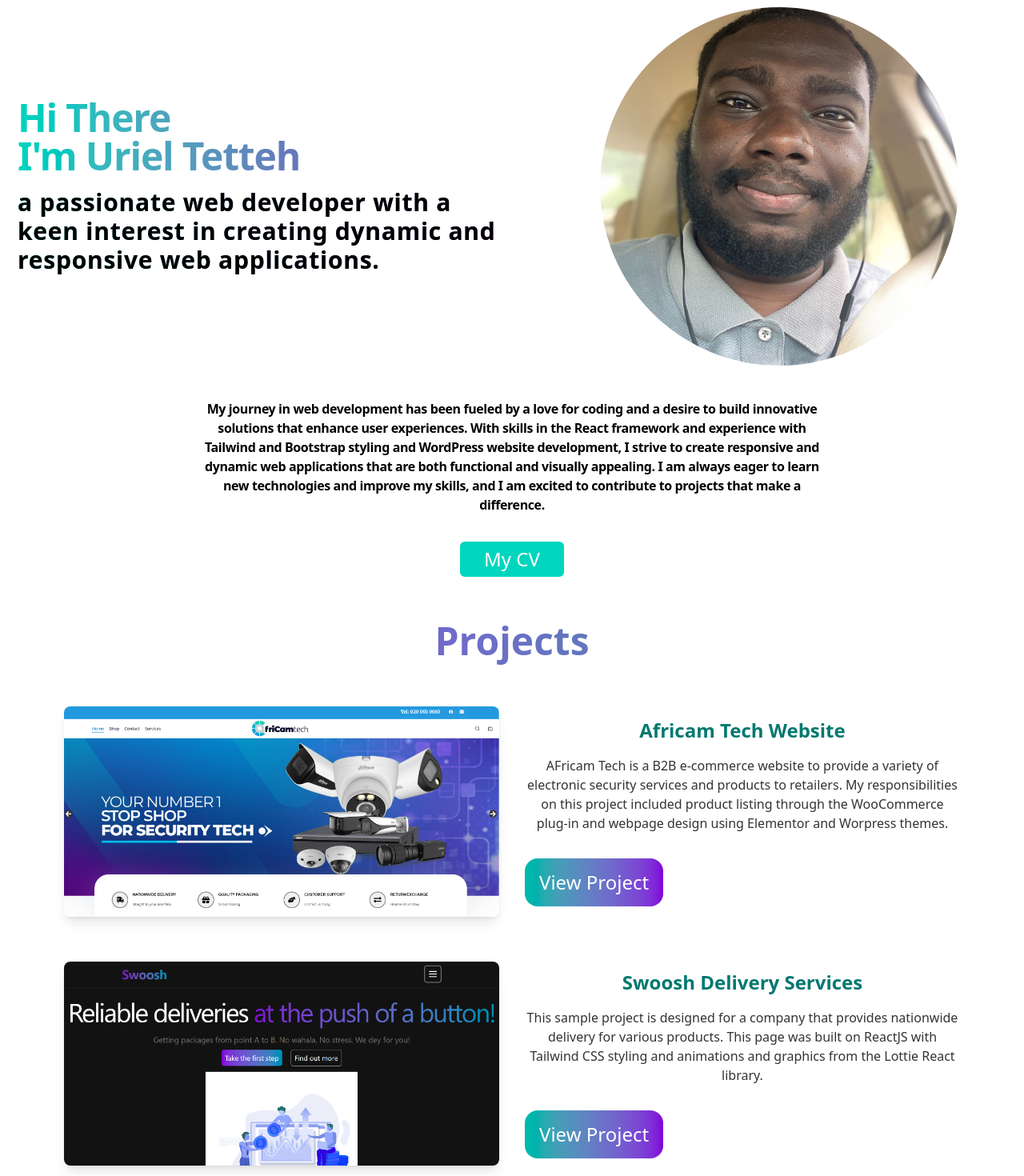
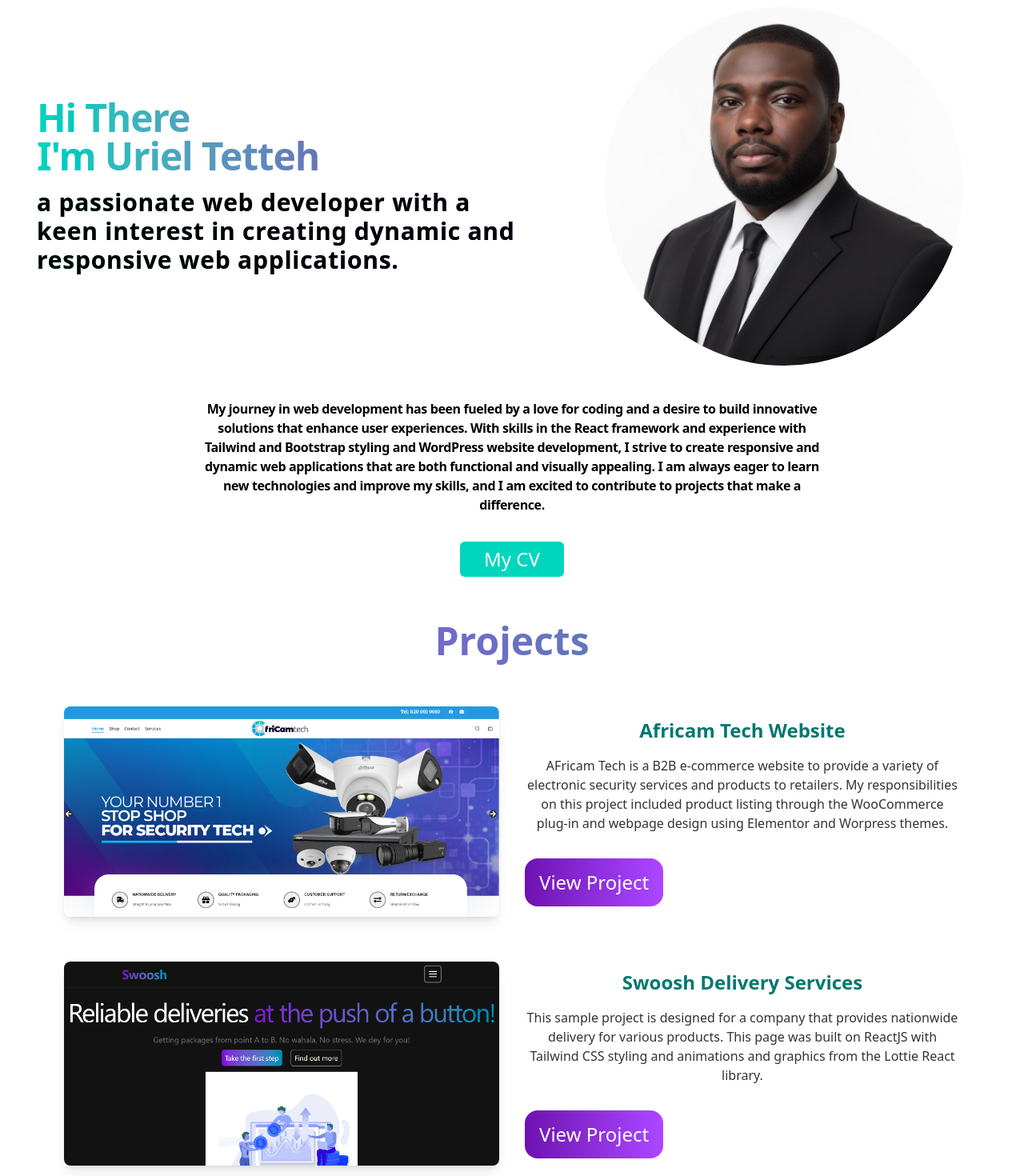
Before and after one commit to urieltetteh97/folio, a React (Vite) app in the folder portfolio-app/: page / in a window 1280 px wide. Shown: the part 100-1570 px from the top of the page at 80% size. Built offline with nearby package versions, Linux system fonts and the light colour scheme; a web font is replaced by a local one.

Commit message:
profile photo changed, project button bg colors changed

```diff
--- a/portfolio-app/src/components/About.jsx
+++ b/portfolio-app/src/components/About.jsx
@@ -1,6 +1,6 @@
 import React from 'react'
 import { motion } from 'framer-motion'
-import profilePic from '../assets/uu.jpg'
+import profilePic from '../assets/uugemini.jpg'
 
 const About = () => {
   const fadeInUp = {
@@ -26,7 +26,7 @@ const About = () => {
         initial="initial"
         animate="animate"
       >
-        <div className="md:w-1/2 w-full flex flex-col justify-center items-start md:text-left text-center">
+        <div className="md:w-1/2 w-full flex flex-col justify-center items-start md:text-left text-center ms-6">
           <motion.h1
             variants={fadeInUp}
             initial="initial"
--- a/portfolio-app/src/components/Projects.jsx
+++ b/portfolio-app/src/components/Projects.jsx
@@ -61,7 +61,7 @@ const Projects = () => {
             <p className="text-black/80">
               AFricam Tech is a B2B e-commerce website to provide a variety of electronic security services and products to retailers. My responsibilities on this project included product listing through the WooCommerce plug-in and webpage design using Elementor and Worpress themes.
             </p>
-           <button className="rounded-2xl px-4.5 py-3.5 cursor-pointer transform hover:scale-108 transition-all duration-300 ease-in-out bg-gradient-to-r from-teal-500 to-purple-700 w-max mt-4">
+           <button className="rounded-2xl px-4.5 py-3.5 cursor-pointer transform hover:scale-108 transition-all duration-300 ease-in-out bg-gradient-to-r from-purple-800 to-purple-500 w-max mt-4">
               <span className="text-white font bold text-2xl">
                 <a href="https://africamtech.com/"> View Project</a></span>
 
@@ -98,7 +98,7 @@ const Projects = () => {
             <p className="text-black/80">
               This sample project is designed for a company that provides nationwide delivery for various products. This page was built on ReactJS with Tailwind CSS styling and animations and graphics from the Lottie React library.
             </p>
-            <button className="rounded-2xl px-4.5 py-3.5 cursor-pointer transform hover:scale-108 transition-all duration-300 ease-in-out bg-gradient-to-r from-teal-500 to-purple-700 w-max mt-4">
+            <button className="rounded-2xl px-4.5 py-3.5 cursor-pointer transform hover:scale-108 transition-all duration-300 ease-in-out bg-gradient-to-r  from-purple-800 to-purple-500 w-max mt-4">
               <span className="text-white font bold text-2xl">
                 <a href="https://swoosh-kappa.vercel.app/"> View Project</a></span>
 
```
Also changed, not shown: portfolio-app/src/assets/uugemini.jpg (added).
